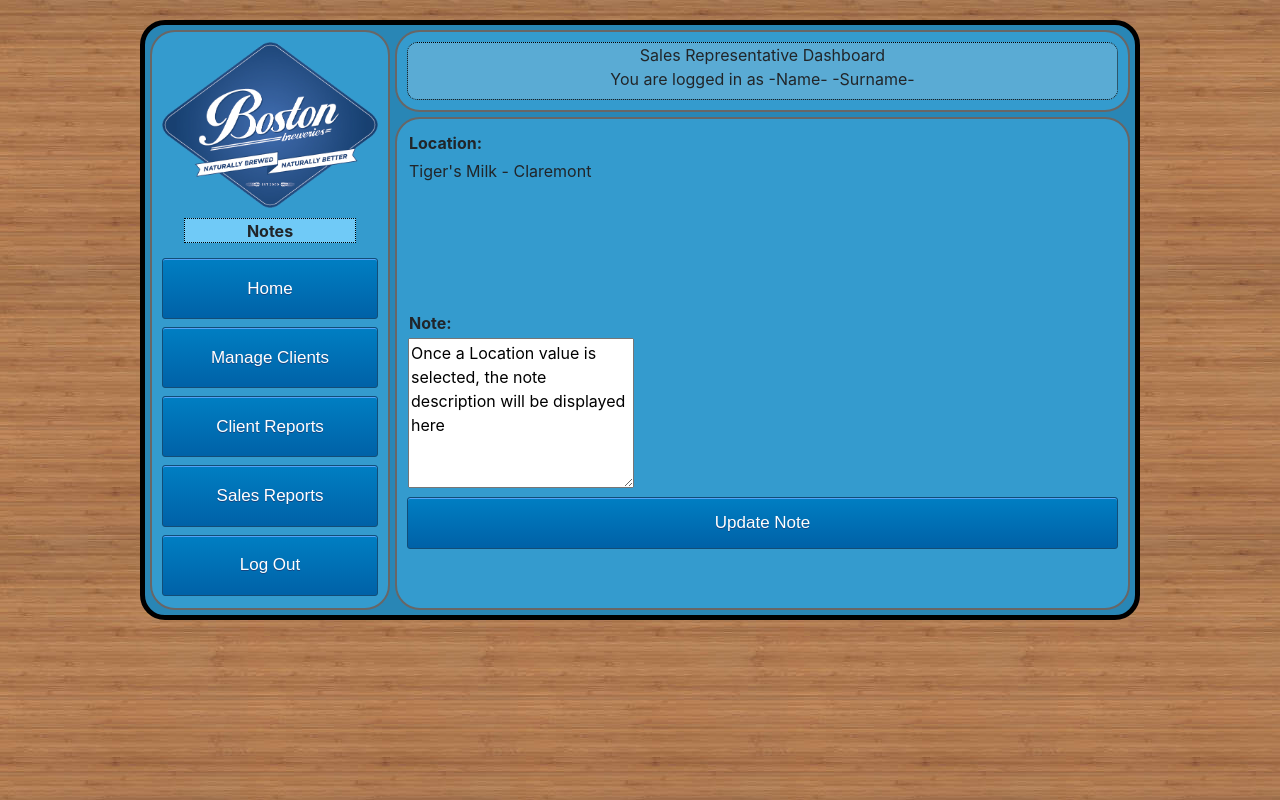
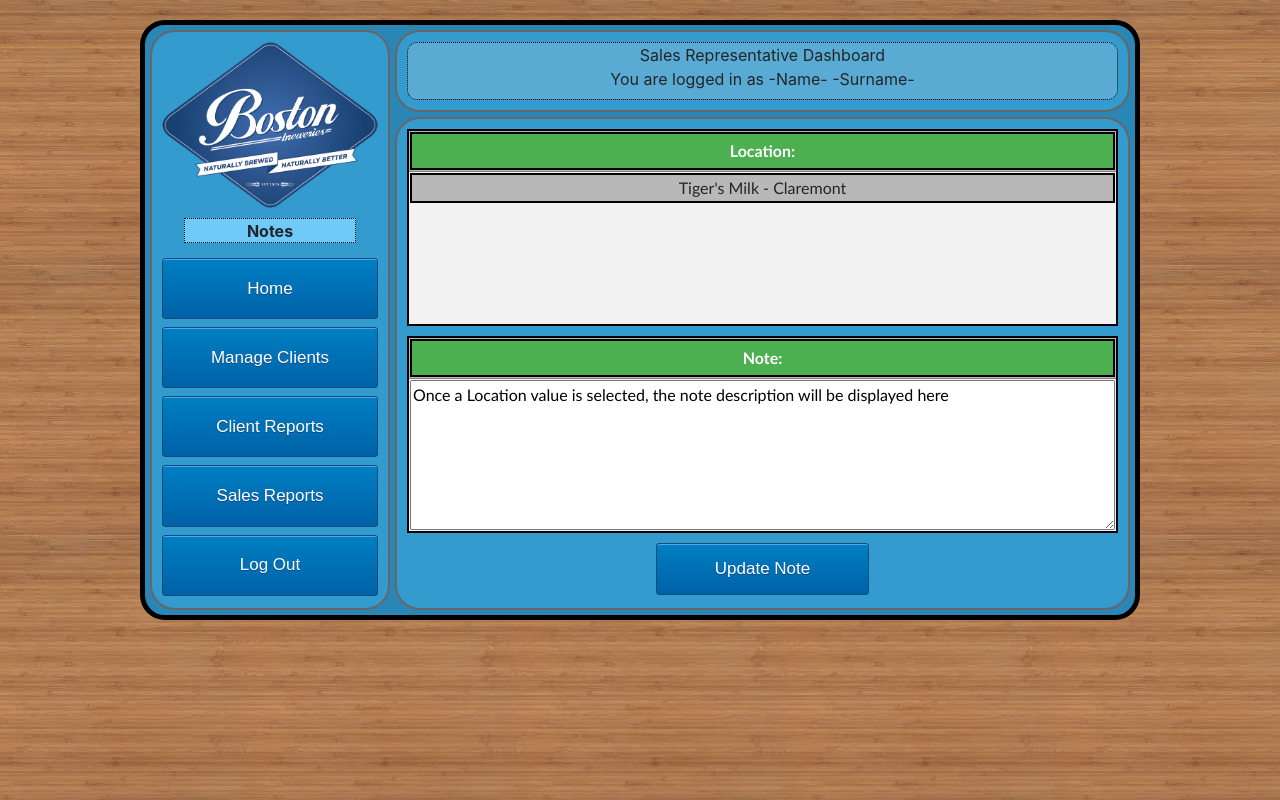
Before and after one commit to Skillz-13/Flobro, a PHP site: page /WIL_Heimdall/formNotes.php in a window 1280 px wide. Run offline with PHP 8.4, Linux system fonts and the light colour scheme; lists and menus that the app fills with data are empty.

Commit message:
Adjusted file paths and fixed css

```diff
--- /dev/null
+++ b/WIL_Heimdall/css/formNotes.css
@@ -0,0 +1,78 @@
+/*NOTES TABLE*/
+.tblClients {
+  font-family: "Trebuchet MS", Arial, Helvetica, sans-serif;
+  width: 100%;
+  border: 2px solid black;
+  max-height: 20px;
+}
+
+.tblMargin {
+	margin-bottom:10px;
+}
+
+.tblClients td, .tblClients th {
+  border: 1px solid gray;
+  width:50%;
+}
+
+.tblClients tr:nth-child(even){background-color: #f2f2f2;}
+.tblClients tr:nth-child(odd){background-color: #B9B8B8;}
+
+#tblClientsContent tr:hover {background-color: #8795D8;}
+
+.tblClients th {
+  padding-top: 5px;
+  padding-bottom: 5px;
+  text-align: center;
+  border: 2px solid black;
+  background-color: #4CAF50;
+  color: white;
+}
+
+/*DESCRIPTION TABLE*/
+.tblDesc {
+  font-family: "Trebuchet MS", Arial, Helvetica, sans-serif;
+  width: 100%;
+  border: 2px solid black;
+  max-height: 20px;
+}
+
+.tblDesc td, .tblDesc th {
+  border: 1px solid gray;
+  width:50%;
+}
+
+.tblDesc tr:nth-child(even){background-color: #f2f2f2;}
+.tblDesc tr:nth-child(odd){background-color: #B9B8B8;}
+
+#tblDescContent tr:hover {background-color: #8795D8;}
+
+.tblDesc th {
+  padding-top: 5px;
+  padding-bottom: 5px;
+  text-align: center;
+  border: 2px solid black;
+  background-color: #4CAF50;
+  color: white;
+}
+
+/*FORM BUTTONS*/
+.btnUpdate {
+	display: inline-block !Important;
+	width: 30% !Important;
+	margin-top: 10px !Important;
+	padding-left: 10px;
+	padding-right: 10px;
+}
+
+/*TEXT AREA*/
+
+#wrap { position:relative;}
+
+textarea {
+	width:100%;
+	height:100%;
+	box-sizing: border-box;         /* For IE and modern versions of Chrome */
+	-moz-box-sizing: border-box;    /* For Firefox                          */
+	-webkit-box-sizing: border-box; /* For Safari                           */
+}
--- a/WIL_Heimdall/formNotes.php
+++ b/WIL_Heimdall/formNotes.php
@@ -6,20 +6,20 @@
 <meta http-equiv="X-UA-Compatible" content="IE=edge"/>
 <title>Notes Form</title>
 <link rel="stylesheet" href="https://stackpath.bootstrapcdn.com/bootstrap/4.3.1/css/bootstrap.min.css">
-<link rel="stylesheet" href="WIL_Heimdall/css/main.css" type="text/css">
-<link rel="stylesheet" href="WIL_Heimdall/css/formNotes.css" type="text/css">
+<link rel="stylesheet" href="css/main.css" type="text/css">
+<link rel="stylesheet" href="css/formNotes.css" type="text/css">
 </head>
-<body style="background-image: url(WIL_Heimdall/images/woodtexture.jpg);">
+<body style="background-image: url(images/woodtexture.jpg);">
 	<div class="container">
 		<!--NAVIGATION BAR PANEL-->
 		<div class="panelNavBar">
-			<img id="imgLogo" src="WIL_Heimdall/images/logoBoston.png">
+			<img id="imgLogo" src="images/logoBoston.png">
 			<div id="lblCurrentPage"><p><b>Notes</b></p></div>
-				<a id="btnHome" class="btn" href="WIL_Heimdall/dashboardSalesRep.php"><p>Home</p></a>
-				<a name="btnManageClients" id="btnManageClients" class="btn" href="WIL_Heimdall/formManageClients.php"><p>Manage Clients</p></a>
+				<a id="btnHome" class="btn" href="dashboardSalesRep.php"><p>Home</p></a>
+				<a name="btnManageClients" id="btnManageClients" class="btn" href="formManageClients.php"><p>Manage Clients</p></a>
 				<a id="btnClientReport" class="btn" href=""><p>Client Reports</p></a>
 				<a id="btnSalesReports" class="btn" href=""><p>Sales Reports</p></a>
-				<a id="btnLogout" class="btn" href="WIL_Heimdall/logout.php"><p>Log Out</p></a>
+				<a id="btnLogout" class="btn" href="logout.php"><p>Log Out</p></a>
 		</div>
 		<!--HEADER PANEL-->
         <div class="panelHeader">
```
